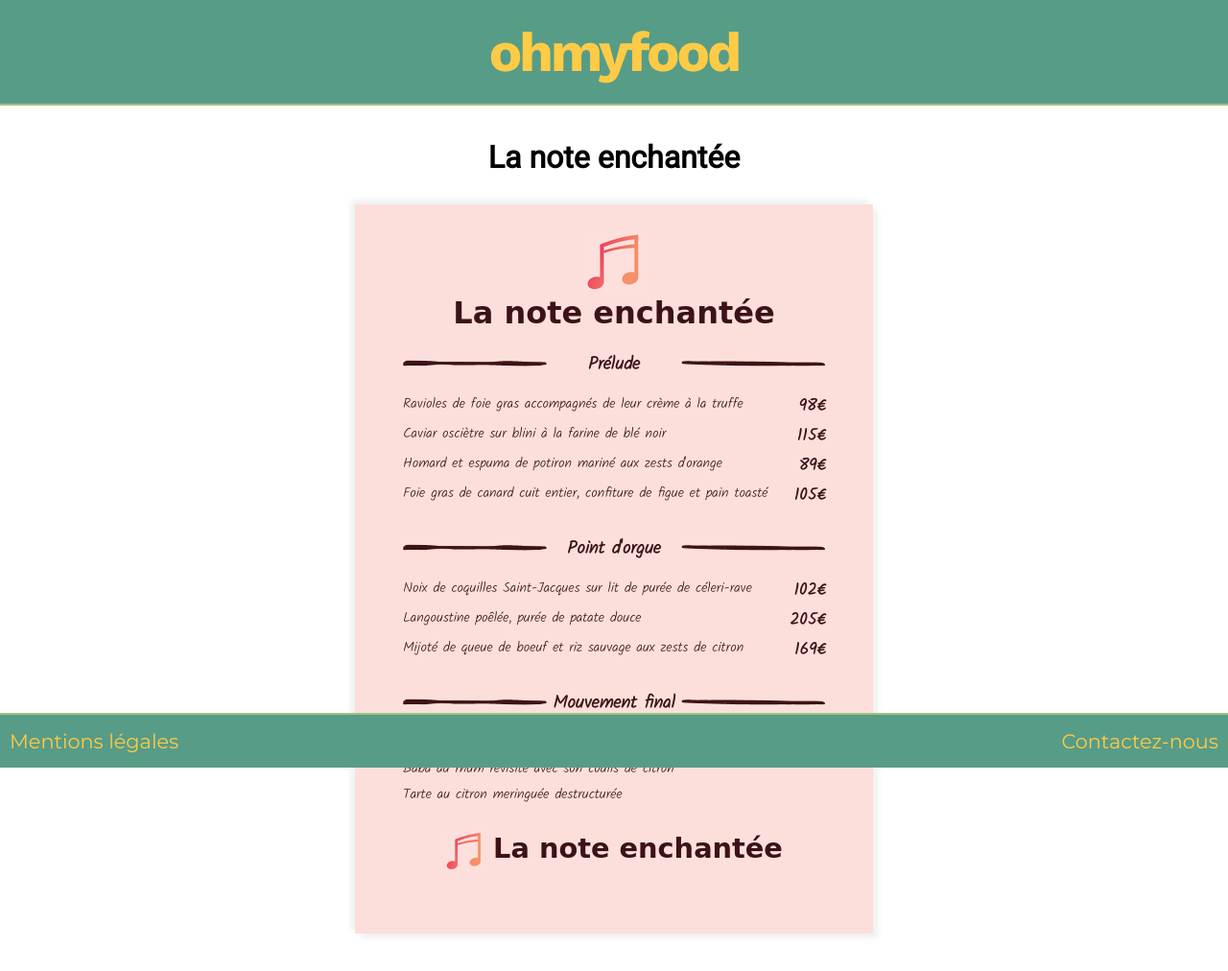
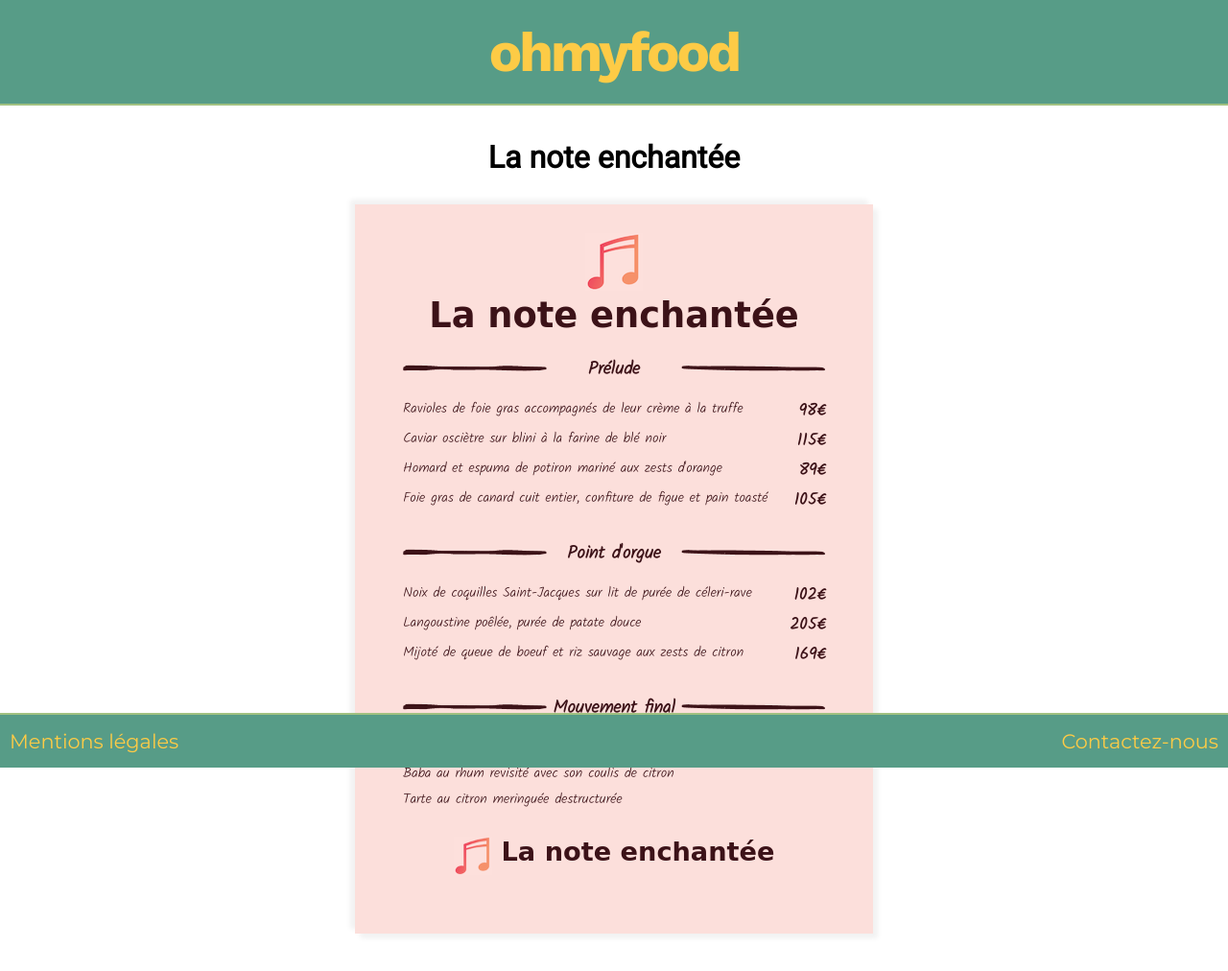
Before and after one commit to meliamzz/Projet3, a plain HTML site: page menus/menu1.html in a window 1280 px wide. Shown: the whole page at 96% size. Drawn offline with nearby package versions, Linux system fonts and the light colour scheme; files that its build step writes are made by us from their sources; a web font is replaced by a local one.

Commit message:
mise au propre du code

```diff
--- a/Layouts/_header.scss
+++ b/Layouts/_header.scss
@@ -1,5 +1,5 @@
 .heading {
-    width: auto;
+    width: 100%;
     background-color: $bgcolor-primary;
     text-align: center;
     font-family: "Work sans", arial, sans-serif;
--- a/Utils/_mixins.scss
+++ b/Utils/_mixins.scss
@@ -1,4 +1,49 @@
-// MENUS //
+@mixin menu-accueil($params) {
+	.menu {
+    	width: 330px;
+    	height: 460px;
+    	box-shadow: 5px 5px 5px $color-box-shadow , -5px -5px 5px $color-box-shadow;
+    	display: inline-block;
+    	margin: 25px;
+    	background-color: map-get($params, bgcolor);
+    	@include mobile-only {
+    		width: 200px;
+    		height: 280px;
+    	}
+    	&__heading {
+
+        	&--primary {
+            	font-family: map-get($params, font-primary);
+            	font-size: map-get($params,font-size-accueil-primary);
+            	background: map-get($params, color-gradient);
+                -webkit-background-clip: text;
+                -webkit-text-fill-color: transparent;
+           		margin: 0;
+            	padding-top: map-get($params, padding-top-accueil);
+        	}
+        	&--secondary {
+            	font-family: map-get($params, font-secondary);
+            	font-size: map-get($params, font-size-accueil-secondary);
+            	color: map-get($params,color);
+            	margin: 20px, 0;
+        	}
+    	}
+    	&--scale {
+    		height: 100%;
+        	&:hover {
+            	transition: 1s;
+            	transform: scale(1.1);
+            	opacity: 0.5;
+        	}
+    	}
+    	&--img {
+        	width: 50px;
+    	}
+	}
+}
+
+
+
 
 @mixin menu-block($params) {
 	section {
@@ -13,21 +58,19 @@
 
 	.restaurant {
 		font-family: map-get($params, font-primary);
-		font-size: map-get($params, font-size-primary);
+		font-size: map-get($params, font-size-menu-restaurant);
 		background: map-get($params, color-gradient);
                         -webkit-background-clip: text;
                         -webkit-text-fill-color: transparent;
-		padding-bottom: map-get($params, padding-bottom-resto);
-		padding-top: map-get($params, padding-top-resto);
-
+		padding-bottom: map-get($params, padding-bottom-menu-resto);
+		padding-top: map-get($params, padding-top-menu-resto);
 	}
-
 
 	.menu {
 		font-family: map-get($params, font-secondary);
-		color: map-get($params, color-menu);
+		color: map-get($params, color-menu-course);
 		margin: 20px, 0;
-		padding: map-get($params, padding-menu);
+		padding: map-get($params, padding-menu-block);
 		&--starter {
 			color: map-get($params, color-starter);
 		}
@@ -38,7 +81,7 @@
 			color: map-get($params, color-dessert);
 		}
 		&__title {
-			font: map-get($params, font-size-secondary);
+			font: map-get($params, font-size-menu-course);
 			letter-spacing: map-get($params, letter-spacing);
 			display: flex;
 			justify-content: space-between;
@@ -54,20 +97,20 @@
   				background: map-get($params, color-gradient);
 			}
 			&--line {
-				padding-top: map-get($params, padding-top-line);
+				padding-top: map-get($params, padding-top-menu-line);
 				width: 150px;
 				height: 7px;
 			}
 		}
 		&__list {
-			padding: map-get($params, padding-list);
+			padding: map-get($params, padding-menu-list);
 			&--food {
 				display: flex;
 				justify-content: space-between;
-				padding: map-get($params, padding-food);
-				font-size: map-get($params, font-size-tertiary);
+				padding: map-get($params, padding-menu-food);
+				font-size: map-get($params, font-size-menu-food);
 				p:nth-child(2){
-					font-size: map-get($params, font-size-price);
+					font-size: map-get($params, font-size-menu-price);
 					font-weight: bold;
 				}
 			}
@@ -85,61 +128,13 @@
 		}
 		&--title{
 			padding-left: 10px;
-			font-size: 1.8em;
+			font-size: 1.7em;
 		}
 	}
 }
 
-
-@mixin menu-accueil($params) {
-	.menu {
-    	width: 330px;
-    	height: 460px;
-    	box-shadow: 5px 5px 5px $color-box-shadow , -5px -5px 5px $color-box-shadow;
-    	display: inline-block;
-    	margin: 25px;
-    	background-color: map-get($params, bgcolor);
-    	&__heading {
-        	&--primary {
-            	font-family: map-get($params, font-primary);
-            	font-size: map-get($params,font-size-menu-accueil);
-            	background: map-get($params, color-gradient);
-                -webkit-background-clip: text;
-                -webkit-text-fill-color: transparent;
-           		margin: 0;
-            	padding-top: map-get($params, padding-top-accueil);
-        	}
-        	&--secondary {
-            	font-family: map-get($params, font-secondary);
-            	font-size: map-get($params, font-size-primary);
-            	color: map-get($params,color);
-            	margin: 20px, 0;
-        	}
-    	}
-    	&--scale {
-    		height: 100%;
-        	&:hover {
-            	transition: 1s;
-            	transform: scale(1.1);
-            	opacity: 0.5;
-        	}
-    	}
-    	&--img {
-        	width: 50px;
-    	}
-	}
-
-}
-
-
-/////////////////////////////////////////////////////////
-
-
-
-
-
 @mixin mobile-only {
-	@media screen and (max-device-width: 760px) {
+	@media screen and (max-device-width: 600px) {
 	@content;
 	}
 }
--- a/Utils/_variables.scss
+++ b/Utils/_variables.scss
@@ -4,37 +4,26 @@ $color-primary: #FDCB46;
 $border: #A1C181;
 $color-box-shadow: #F2F2F2;
 
-
-
 $menu1-color : #3C1218;
-$menu1-color-gradient: $menu1-color 0% 100%;
-
 
 $menu2-color: #C67413;
 $menu2-color-secondary: #A56699;
 $menu2-color-tertiary: #6e4ccc;
-$menu2-color-gradient: linear-gradient($menu2-color 25%, $menu2-color-tertiary 50%);
+
+$menu3-color: #0887FB;
+$menu3-color-light: #0228DD;
+$menu3-color-dark: #89C7F5;
+
+$menu4-color: #72BF56;
+$menu4-color-dark: #3D9339;
+$menu4-color-light: #BFFF7E;
 
 
-
-$menu3-color: #0887FB;
-$menu3-color-secondary: #0228DD;
-$menu3-color-tertiary: #89C7F5;
-$menu3-color-gradient: $menu3-color-secondary, $menu3-color, $menu3-color-tertiary;
-
-
-$menu4-color: #72BF56;
-$menu4-color-secondary: #3D9339;
-$menu4-color-tertiary: #BFFF7E;
-$menu4-color-gradient: $menu4-color-secondary 20%, $menu4-color, $menu4-color-tertiary 50%;
-
-//FONT-FAMILY
-
-$menu1-font-primary: 'Devonshire', cursive;
-$menu2-font-primary: 'Croissant One', cursive;
-$menu2-font-secondary: 'IBM Plex Serif', serif;
-$menu3-font-primary: 'Dancing Script', cursive;
-$menu4-font-primary: 'Kaushan Script', cursive;
+$menu1-font-primary: 'Devonshire', cursive, arial, sans-serif;
+$menu2-font-primary: 'Croissant One', cursive, arial, sans-serif;
+$menu2-font-secondary: 'IBM Plex Serif', serif, arial, sans-serif;
+$menu3-font-primary: 'Dancing Script', cursive, arial, sans-serif;
+$menu4-font-primary: 'Kaushan Script', cursive, arial, sans-serif;
 $font-secondary:'Kalam', cursive;
 
 
@@ -44,88 +33,102 @@ $menuParams: (
 	menu1: (
 		bgcolor: #FCDFDB,
 		color: $menu1-color,
-		color-menu: $menu1-color,
+		color-menu-course: $menu1-color,
 		color-gradient: $menu1-color 0% 100%,
+
 		font-primary: $menu1-font-primary,
 		font-secondary: $font-secondary,
-		font-size-primary: 2em,
-		font-size-secondary: 0.9em,
-		font-size-tertiary: 0.9em,
-		font-size-price: 1.2em,
-		font-size-menu-accueil: 2.3em,
+
+		font-size-accueil-primary: 2.3em,
+		font-size-accueil-secondary: 2.5em,
+		font-size-menu-restaurant: 2.3em,
+		font-size-menu-course: 1.1em,
+		font-size-menu-food: 0.9em,
+		font-size-menu-price: 1.2em,
+
 		padding-top-accueil: 120px,
-		padding-menu: 0 30px,
-		padding-bottom-resto: 20px,
-		padding-top-resto: 0,
-		padding-list: 10px 0 25px 0,
-		padding-top-line: 10px,
-		padding-food: 2px 0
+		padding-menu-block: 0 30px,
+		padding-bottom-menu-resto: 20px,
+		padding-top-menu-resto: 0,
+		padding-menu-list: 10px 0 25px 0,
+		padding-top-menu-line: 10px,
+		padding-menu-food: 2px 0
 		),
 
 
 
 	menu2: (
 		bgcolor: #FFF5FE,
-		color: #C67413,
-		color-menu: #C67413,
-		color-maincourse: #A56699,
-		color-dessert: #6e4ccc,
-		color-gradient: -webkit-linear-gradient(45deg, #C67413 30%, #6e4ccc 60%),
+		color: $menu2-color,
+		color-menu-course: $menu2-color,
+		color-maincourse: $menu2-color-secondary,
+		color-dessert: $menu2-color-tertiary,
+		color-gradient: -webkit-linear-gradient(45deg, $menu2-color 30%, $menu2-color-tertiary 60%),
+
 		font-primary: $menu2-font-primary,
 		font-secondary: $menu2-font-secondary,
-		font-size-primary: 1.5em,
-		font-size-secondary: 0.8em bold,
-		font-size-tertiary: 0.8em,
-		font-size-price: 1.1em,
-		font-size-menu-accueil: 1.4em,
+
+		font-size-accueil-primary: 1.4em,
+		font-size-accueil-secondary: 2em,
+		font-size-menu-restaurant: 1.4em,
+		font-size-menu-course: 0.8em bold,
+		font-size-menu-food: 0.8em,
+		font-size-menu-price: 1.1em,
+
 		padding-top-accueil: 180px,
-		padding-bottom-resto: 60px,
-		padding-top-resto: 40px,
-		padding-list: 20px 40px 30px 40px,
-		padding-top-line: 8px,
+		padding-bottom-menu-resto: 60px,
+		padding-top-menu-resto: 40px,
+		padding-menu-list: 20px 40px 30px 40px,
+		padding-top-menu-line: 8px,
 		letter-spacing: 1px,
-		padding-food: 7px 0
+		padding-menu-food: 7px 0,
 		),
 
 	menu3: (
 		bgcolor: #EDEFEF,
-		color: #0887FB,
-		color-menu: black,
-		color-gradient: -webkit-linear-gradient(45deg, #0228DD 20%, #0887FB, #89C7F5 50%),
+		color: $menu3-color,
+		color-menu-course: black,
+		color-gradient: -webkit-linear-gradient(45deg, $menu3-color-light 20%, $menu3-color, $menu3-color-dark 50%),
+
 		font-primary: $menu3-font-primary,
 		font-secondary: $font-secondary,
-		font-size-primary: 2.5em,
-		font-size-secondary: 0.7em,
-		font-size-tertiary: 0.8em,
-		font-size-price: 1.2em,
-		font-size-menu-accueil: 2em,
+
+		font-size-accueil-primary: 2em,
+		font-size-accueil-secondary: 2.5em,
+		font-size-menu-restaurant: 2.5em,
+		font-size-menu-course: 1.1em,
+		font-size-menu-food: 0.8em,
+		font-size-menu-price: 1.2em,
+
 		padding-top-accueil: 180px,
-		padding-bottom-resto: 50px,
-		padding-top-resto: 20px,
-		padding-list: 10px 30px 25px 30px,
-		padding-top-line: 10px,
-		padding-food: 5px 0
+		padding-bottom-menu-resto: 50px,
+		padding-top-menu-resto: 20px,
+		padding-menu-list: 10px 30px 25px 30px,
+		padding-top-menu-line: 10px,
+		padding-menu-food: 5px 0
 		),
 
 	menu4: (
 		bgcolor: #FDFFFD,
-		color: #72BF56,
-		color-menu: black,
-		color-secondary: #3D9339,
-		color-tertiary: #BFFF7E,
-		color-gradient: -webkit-linear-gradient(45deg, #3D9339 20%, #72BF56, #BFFF7E 50%),
+		color: $menu4-color,
+		color-menu-course: black,
+		color-gradient: -webkit-linear-gradient(45deg, $menu4-color-dark 20%, $menu4-color, $menu4-color-light 50%),
+
 		font-primary: $menu4-font-primary,
 		font-secondary: $font-secondary,
-		font-size-primary: 2.5em,
-		font-size-secondary: 0.7em,
-		font-size-tertiary: 0.8em,
-		font-size-price: 1.2em,
-		font-size-menu-accueil: 2em,
+
+		font-size-accueil-primary: 2em,
+		font-size-accueil-secondary: 2.5em,
+		font-size-menu-restaurant: 2.5em,
+		font-size-menu-course: 1.1em,
+		font-size-menu-food: 0.8em,
+		font-size-menu-price: 1.2em,
+
 		padding-top-accueil: 180px,
-		padding-bottom-resto: 50px,
-		padding-top-resto: 20px,
-		padding-list: 10px 30px 25px 30px,
-		padding-top-line: 10px,
-		padding-food: 5px 0
+		padding-bottom-menu-resto: 50px,
+		padding-top-menu-resto: 20px,
+		padding-menu-list: 10px 30px 25px 30px,
+		padding-top-menu-line: 10px,
+		padding-menu-food: 5px 0
 		)
 	);
```
Also changed, not shown: 1 other file. Lines whose indentation alone changed are shown as unchanged.
